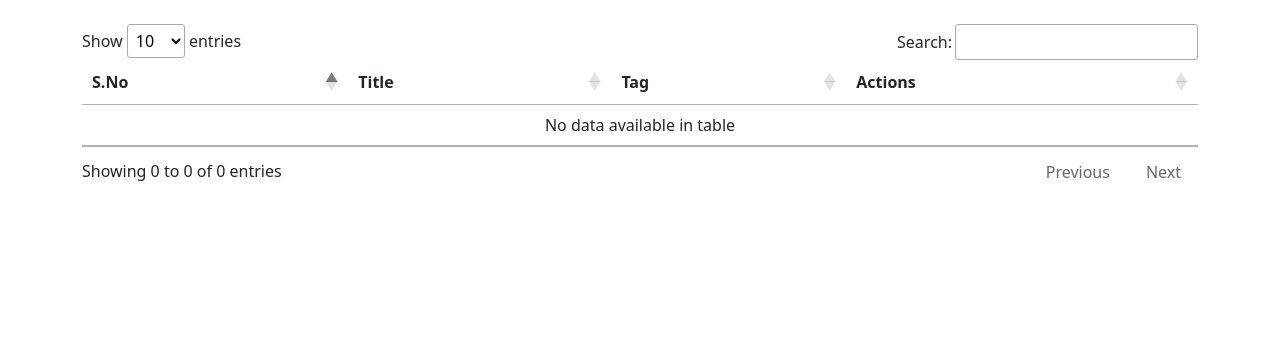
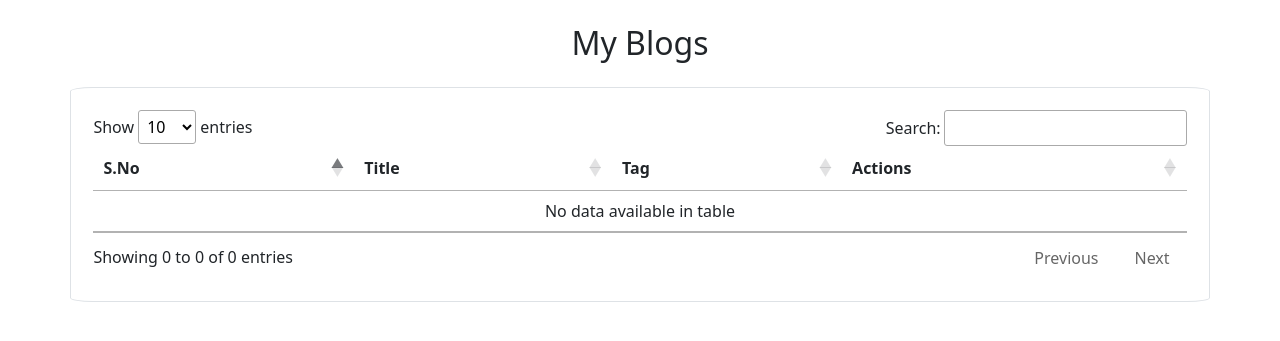
Before and after one commit to ChaitanyaBandiwdekar/blog-webapp, a PHP site: page /profile.php in a window 1280 px wide. Shown: the part 72-413 px from the top of the page. Run offline with PHP 8.4, Linux system fonts and the light colour scheme; data that the repository does not hold is empty; some libraries are stand-ins or nearby versions.

Commit message:
minor changes

```diff
--- a/sample/profile.php
+++ b/sample/profile.php
@@ -102,8 +102,9 @@ if (isset($_GET['delete'])) {
     }
     ?>
 
-
-    <div class="container my-4">
+    <br>
+    <h2 class="text-center">My Blogs</h2>
+    <div class="container border my-4" style="margin: auto; margin-top: 1%; margin-bottom: 2%; padding: 1.75%; border-radius: 2%">
 
         <table class="table" id="myTable">
             <thead>
```
